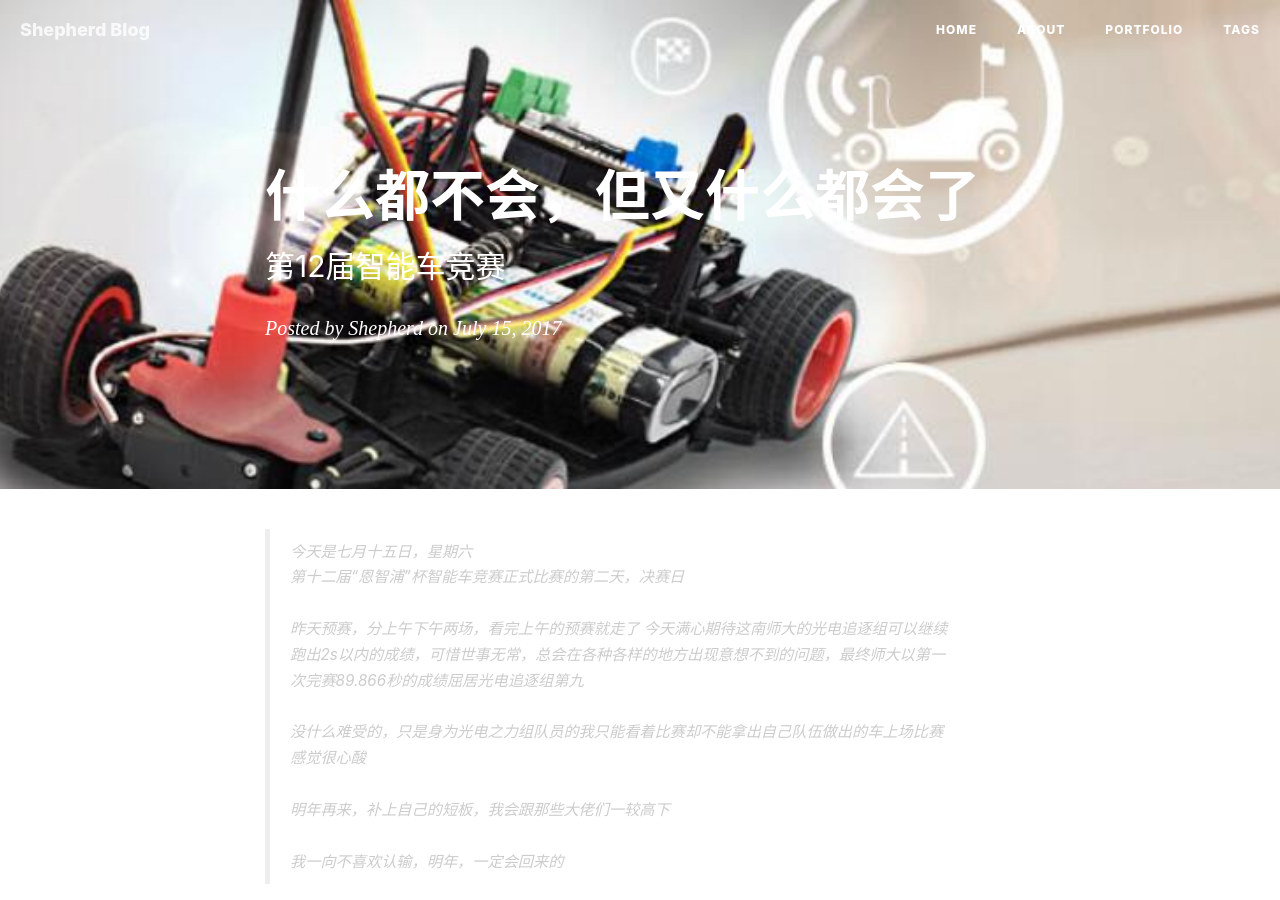
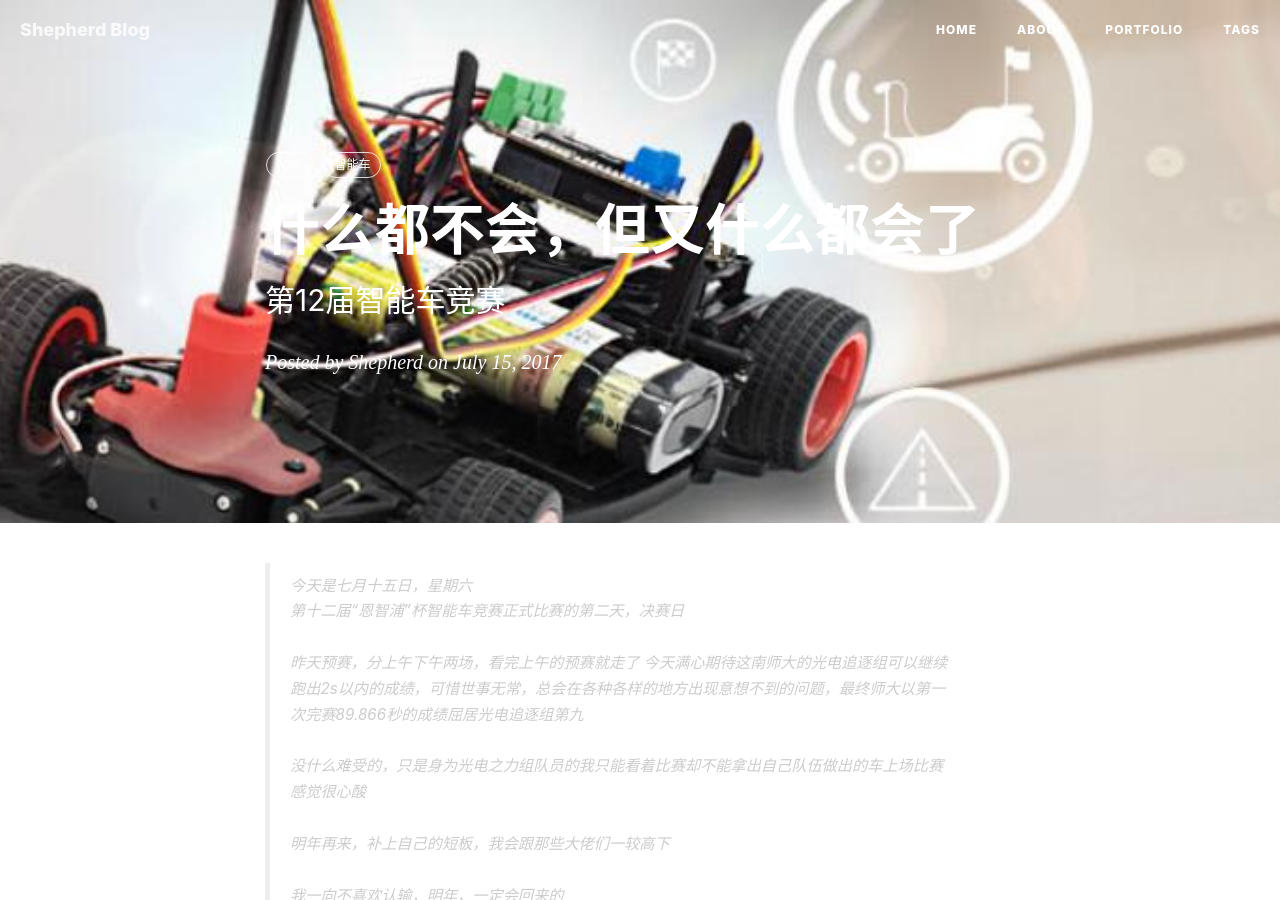
Before and after one commit to distan/distan.github.io, a Jekyll site: the page built from _posts/2017-07-15-learn-something-NXP.markdown, in a window 1280 px wide and 900 px high. Built offline with Jekyll 4.4.1, drawn with Linux system fonts in a browser that asks for light colours; nearby versions of some CDN libraries; comment, search, counter and statistics services are not loaded.

Commit message:
distan.github.io

```diff
--- a/_posts/2017-07-15-learn-something-NXP.markdown
+++ b/_posts/2017-07-15-learn-something-NXP.markdown
@@ -5,6 +5,9 @@
 date:       2017-07-15 23:48:41
 author:     "Shepherd"
 header-img: "img/post-bg-freescale.jpg"
+tags:
+    - NXP
+    - 智能车
 ---
 
 > 今天是七月十五日，星期六
```
Also changed, not shown: _posts/2017-02-09-nextgen-web-pwa.markdown (line endings or trailing spaces), img/in-post/post-Hello.jpg (added).
